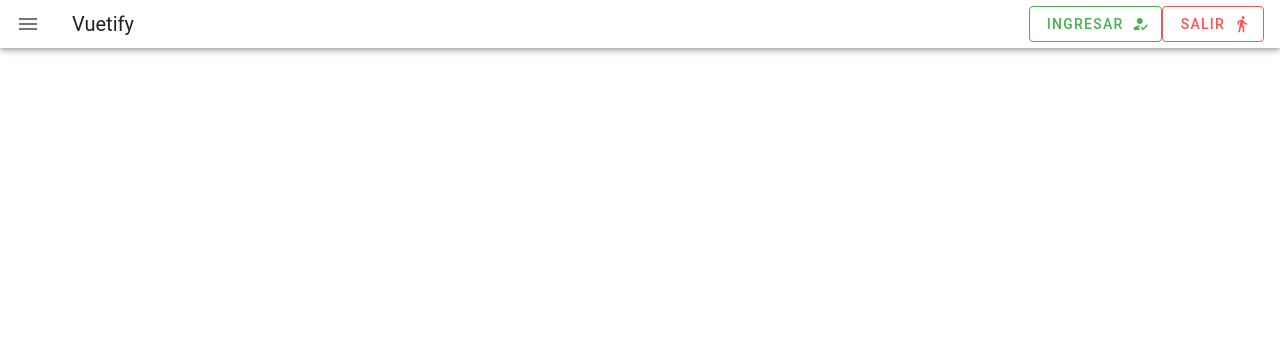
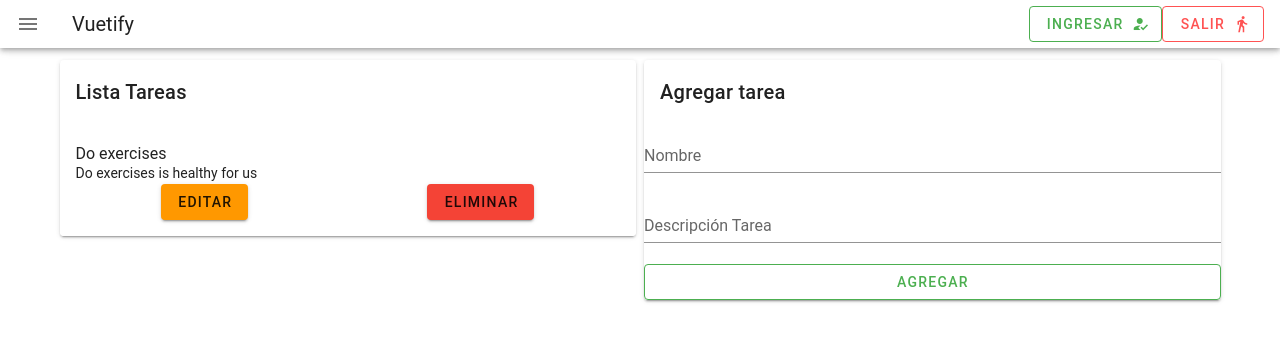
Before and after one commit to JhersonCrack/vuetify1, a Vue app: page /tareas in a window 1280 px wide. Shown: the top 342 px of the page. Built offline with nearby package versions, Linux system fonts and the light colour scheme; a small style sheet from the web is missing.

Commit message:
La ruta de tareas se hacreado y puede crear, editar y eliminar tareas. Todo esto en un componente

```diff
--- a/src/App.vue
+++ b/src/App.vue
@@ -5,7 +5,7 @@
       flat
       tile
     >
-      <v-toolbar dense app>
+      <v-toolbar dense>
         <v-app-bar-nav-icon @click="drawer = !drawer"></v-app-bar-nav-icon>
         <v-toolbar-title>Vuetify</v-toolbar-title>
         <v-spacer></v-spacer>
--- a/src/router/index.js
+++ b/src/router/index.js
@@ -20,6 +20,11 @@ const routes = [
     name: 'botones',
     component: () => import('../views/Botones.vue')
   },
+  {
+    path: '/tareas',
+    name: 'tareas',
+    component: () => import('../views/Tareas.vue')
+  },
 ]
 
 const router = new VueRouter({
--- a/src/views/Home.vue
+++ b/src/views/Home.vue
@@ -167,7 +167,7 @@
         </v-layout>
 
         <!-- Aquí va el dialog -->
-        <v-dialog v-model="dialog" persistent="">
+        <v-dialog v-model="dialog" persistent>
             <v-card>
                 <v-card-title>Este el título del modal</v-card-title>
                 <v-card-text>Lorem ipsum dolor sit amet consectetur adipisicing elit. Qui id asperiores eaque incidunt, reprehenderit fugiat vel error libero assumenda unde, accusamus minus tempore alias quo odio numquam dolores. Iure, ab?</v-card-text>
--- /dev/null
+++ b/src/views/Tareas.vue
@@ -0,0 +1,108 @@
+<template>
+    <v-container grid-list-md>
+        <v-layout>
+            <v-flex md6>
+                <v-card>
+                    <v-card-title>Lista Tareas</v-card-title>
+                    <v-list two-line>
+                        <v-list-item-group>
+                            <template v-for="(task, index) in tasks">
+                            <v-list-item :key="task.title">
+                                <template v-slot:default="{}">
+                                <v-list-item-content>
+                                    <v-list-item-title v-text="task.name"></v-list-item-title>
+                                    <v-list-item-subtitle class="text--primary" v-text="task.description"></v-list-item-subtitle>
+                                    <v-layout justify-space-around>
+                                        <v-btn @click="edit_task(index)" color="orange">Editar</v-btn>
+                                        <v-btn @click="delete_task(index)" color="red">Eliminar</v-btn>
+                                    </v-layout>
+                                </v-list-item-content>
+                                </template>
+                            </v-list-item>
+
+                            <v-divider v-if="index + 1 < tasks.length" :key="index"></v-divider>
+                            </template>
+                        </v-list-item-group>
+                        </v-list>
+                </v-card>
+            </v-flex>
+            <v-flex md6>
+                <v-card>
+                    <v-card-title>{{action}} tarea</v-card-title>
+                    <v-form
+                            ref="form"
+                            v-model="valid"
+                            lazy-validation
+                        >
+                            <v-text-field
+                            v-model="task_name"
+                            label="Nombre"
+                            required
+                            ></v-text-field>
+
+                            <v-text-field
+                            v-model="description"
+                            label="Descripción Tarea"
+                            required
+                            ></v-text-field>
+                        </v-form>
+
+                    <v-btn @click="() => { state ? push_new_task() : update_task()}" block color="green" outlined >{{action}}</v-btn>
+
+                </v-card>
+            </v-flex>
+        </v-layout>
+    </v-container>
+</template>
+
+<script>
+export default {
+    data(){
+        return{
+            message: '',
+            state: true,
+            id_temp: 0,
+            task_name: '',
+            description: '',
+            tasks: [
+                {name: 'Do exercises', description: 'Do exercises is healthy for us'},
+            ]
+        }
+    },
+    computed: {
+        action(){
+            if(this.state){
+                this.task_name = '';
+                this.description = '';
+                return 'Agregar'
+            }
+            else{
+                return 'Editar'
+            }
+        }
+    },
+    methods: {
+        push_new_task(){
+            this.tasks.push({name: this.task_name, description: this.description});
+            this.task_name = ' ';
+            this.description = ' ';
+        },
+        edit_task(index){
+            this.state = !this.state;
+            this.task_name = this.tasks[index].name;
+            this.description = this.tasks[index].description;
+            this.id_temp = index;
+        },
+        update_task(){
+            this.tasks[this.id_temp].name = this.task_name;
+            this.tasks[this.id_temp].description = this.description;
+            this.task_name = ' ';
+            this.description = ' ';
+            this.state = true;
+        },
+        delete_task(index){
+            this.tasks.splice(index,1);
+        }
+    }
+}
+</script>
```
